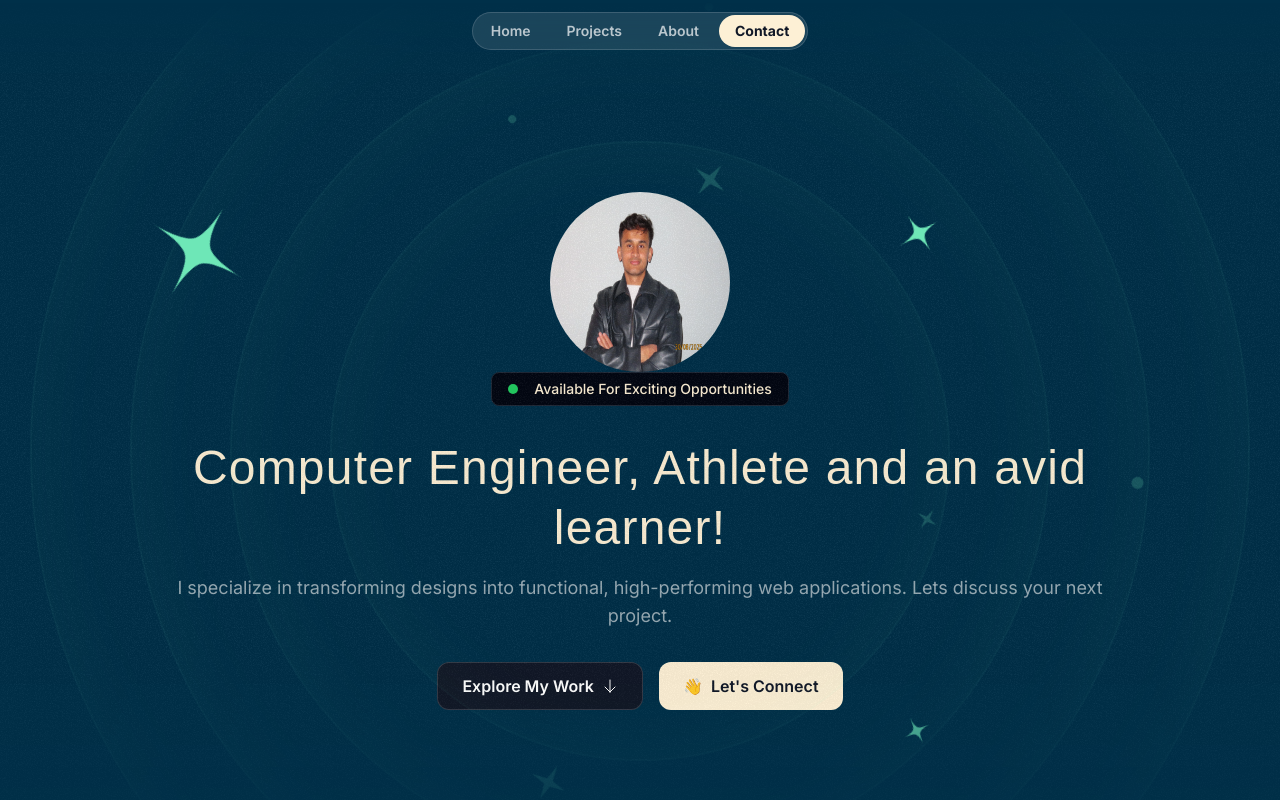
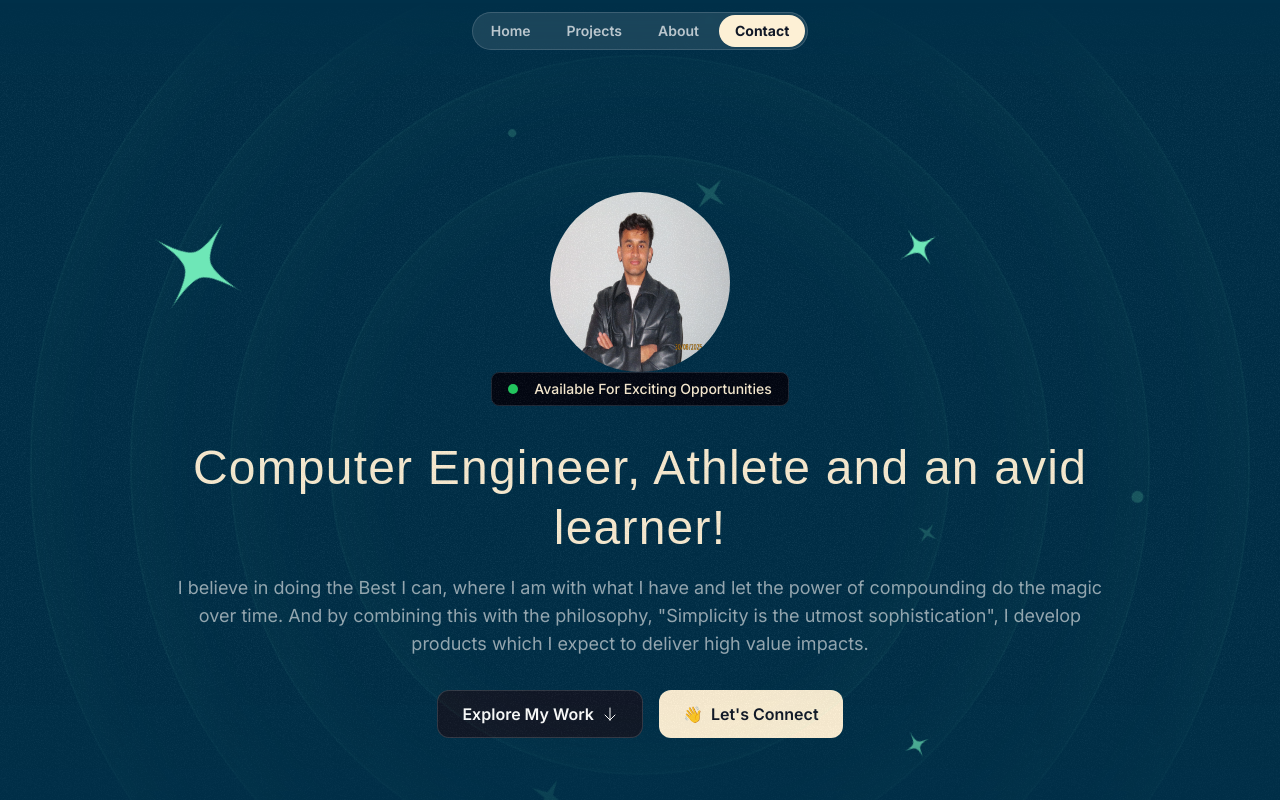
Before and after one commit to Kabins-WorkSpace/personal-portfolio-v1, a Next.js app: page / in a window 1280 px wide. Shown: the top 800 px of the page. Built offline with nearby package versions, Linux system fonts and the light colour scheme; a web font is replaced by a local one.

Commit message:
Change the text of hero section.

```diff
--- a/src/sections/Hero.tsx
+++ b/src/sections/Hero.tsx
@@ -161,8 +161,7 @@ export const HeroSection = () => {
 
             {/* Description */}
             <p className="text-center text-white/60 md:text-lg mt-4">
-              I specialize in transforming designs into functional,
-              high-performing web applications. Lets discuss your next project.
+              I believe in doing the Best I can, where I am with what I have and let the power of compounding do the magic over time. And by combining this with the philosophy, "Simplicity is the utmost sophistication", I develop products which I expect to deliver high value impacts.
             </p>
 
             {/* CTA Buttons */}
```
